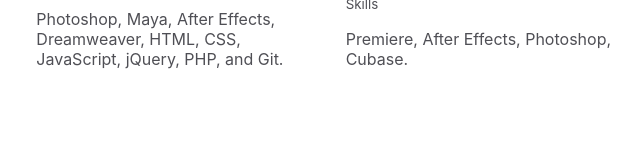
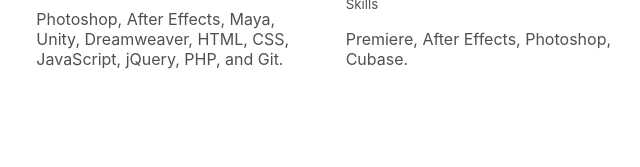
Before and after one commit to josefcohen/josefcohen.github.io, a plain HTML site: page index.html in a window 1280 px wide. Shown: the part 2065-2232 px from the top of the page, 465-1105 px from the left. Drawn offline with Linux system fonts and the light colour scheme.

Commit message:
updated information

```diff
--- a/index.html
+++ b/index.html
@@ -128,7 +128,7 @@
                             <p>Achieved various distinction grades for various coursework including: </p>
                             <p>Graphic Design, Animation, Web Development, Game Development, and Project Management</p>
                             <p><small>Skills</small></p>
-                            <p>Photoshop, Maya, After Effects, Dreamweaver, HTML, CSS, JavaScript, jQuery, PHP, and Git.</p>
+                            <p>Photoshop, After Effects, Maya, Unity, Dreamweaver, HTML, CSS, JavaScript, jQuery, PHP, and Git.</p>
                         </article>
                         <article class="col">
                             <h1>Extended Diploma in Creative Media Production</h1>
```
